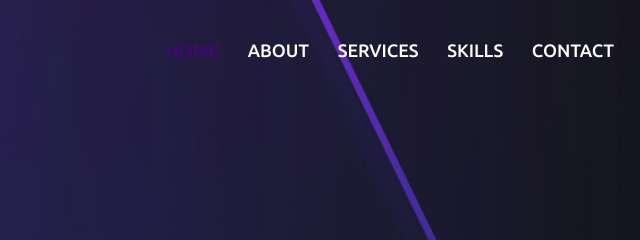
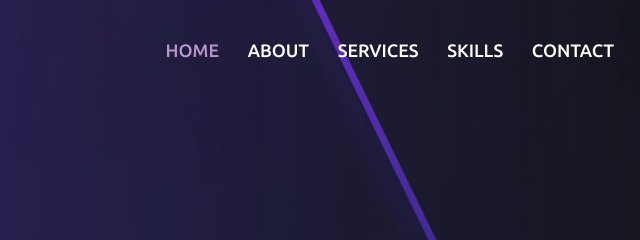
Before and after one commit to dhanyashree-karkera/Portfolio_website, a plain HTML site: page index.html in a window 1280 px wide. In both pictures the pointer is over the link "HOME". Shown: the top 240 px of the page, 586-1226 px from the left. Drawn offline with nearby package versions, Linux system fonts and the light colour scheme.

Commit message:
style.css

```diff
--- a/style.css
+++ b/style.css
@@ -122,7 +122,7 @@ section .title::after{
     transition: color 0.3s ease;
 }
 .navbar .menu li a:hover{
-    color: rgb(64, 8, 117);
+    color: rgb(183, 150, 204);
 }
 .navbar.sticky .menu li a:hover{
     color: #fff;
```
